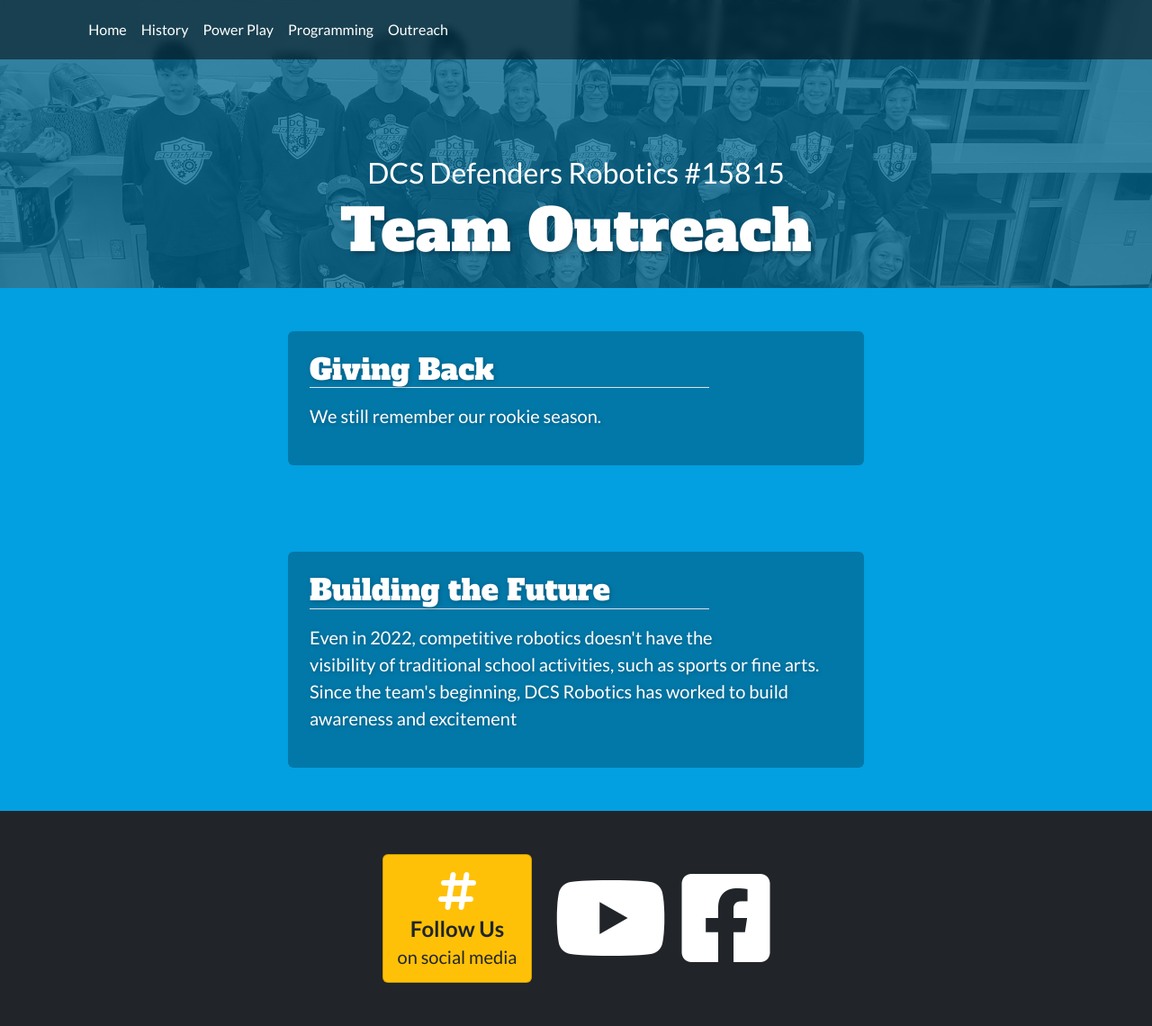
After one commit to Dutton-Christian-Robotics/dcsrobotics.club, a PHP site: page /outreach in a window 1280 px wide. The commit adds this page. Shown: the whole page at 90% size. Run offline with PHP 8.4, Linux system fonts and the light colour scheme; some web fonts are replaced.

Commit message:
Not yet reached outreach page

```diff
--- a/includes/navbar.php
+++ b/includes/navbar.php
@@ -19,6 +19,9 @@
 				<li class="nav-item">
 					<a class="nav-link" href="/2022-2023/teams/programming">Programming </a>
 				</li>
+				<li class="nav-item">
+					<a class="nav-link" href="/outreach">Outreach </a>
+				</li>
 
 
 			</ul>
--- /dev/null
+++ b/outreach/index.php
@@ -0,0 +1,46 @@
+<html>
+	<head>
+		<title>DCS Defenders Robotics</title>
+		<? include "{$_SERVER['DOCUMENT_ROOT']}/includes/header.php"; ?>
+
+	</head>
+	<body>
+		<? include "{$_SERVER['DOCUMENT_ROOT']}/includes/navbar.php"; ?>
+
+		<div class="position-relative h-20rem">
+			<div class="img-header"></div>
+			<div class="position-absolute start-0 end-0 text-white text-center" style="bottom:1rem;">
+				<h2>DCS Defenders Robotics #15815</h2>
+				<h1 class="display-3 text-shadow-3">Team Outreach</h1>
+			</div>
+		</div>
+
+		<div class="p-3 p-md-5 d-flex gap-3 flex-column flex-md-row align-items-md-start justify-content-md-center flex-wrap">
+			<div class="card bg-black-25 border-0 flex-basis-auto flex-basis-sm-40rem order-0 order-md-1 text-white">
+				<div class="card-body p-0 p-lg-4 text-shadow-1">
+					<i class="fa-duotone fa-hands-holding-heart fa-5x float-end"></i>
+					<h5 class="card-title text-headline fw-normal fs-2 border-bottom w-75 mb-3">Giving Back</h5>
+					<p class="fs-5">We still remember our rookie season.</p>
+				</div>
+
+			</div>
+
+
+		</div>
+		<div class="p-3 p-md-5 d-flex gap-3 flex-column flex-md-row align-items-md-start justify-content-md-center flex-wrap">
+			<div class="card bg-black-25 border-0 flex-basis-auto flex-basis-sm-40rem order-0 order-md-1 text-white">
+				<div class="card-body p-0 p-lg-4 text-shadow-1">
+					<i class="fa-duotone fa-family fa-5x float-end"></i>
+					<h5 class="card-title text-headline fw-normal fs-2 border-bottom w-75 mb-3">Building the Future</h5>
+					<p class="fs-5">Even in 2022, competitive robotics doesn't have the visibility of traditional school activities, such as sports or fine arts. Since the team's beginning, DCS Robotics has worked to build awareness and excitement</p>
+				</div>
+
+			</div>
+
+
+		</div>
+
+<? include "{$_SERVER['DOCUMENT_ROOT']}/includes/footer.php"; ?>
+		<script src="/js/bootstrap.bundle.min.js" crossorigin="anonymous"></script>
+	</body>
+</html>
```
